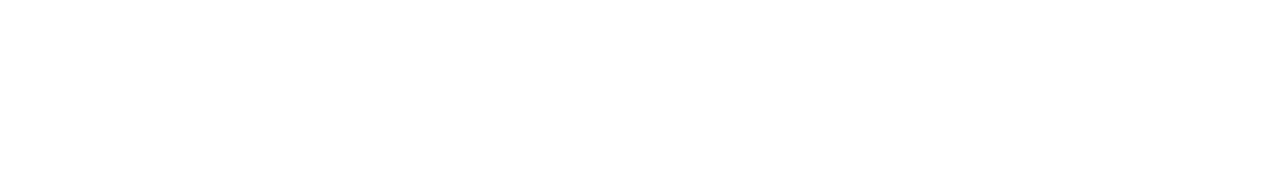
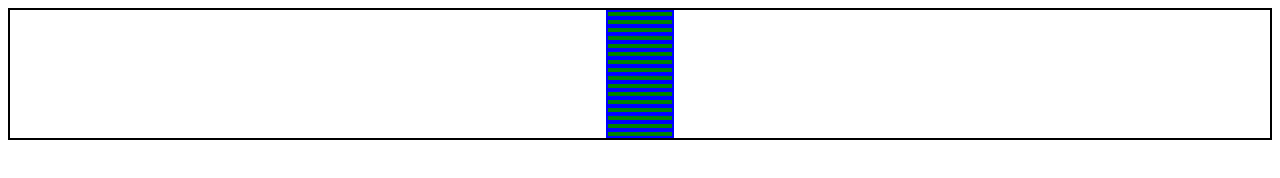
Before and after one commit to Jinrei97/Etch-a-Sketch, a plain HTML site: page index.html in a window 1280 px wide. Drawn offline with Linux system fonts and the light colour scheme.

Commit message:
Creata funzione "createGrid" per creare una griglia con un numero a scelta di righe e colonne

```diff
--- a/index.html
+++ b/index.html
@@ -8,6 +8,6 @@
 </head>
 <body>
     <script src="script.js" defer></script>
-
+    <div class="container"></div>
 </body>
 </html>
--- a/script.js
+++ b/script.js
@@ -0,0 +1,18 @@
+const ROWS = 16;
+const COLS = 16
+
+function createGrid(rows, cols) {
+    const container = document.querySelector(".container");
+    for (let i = 0; i < rows; i++) {
+        const row = document.createElement("div");
+        row.classList.toggle("row");
+        for (let j = 0; j < cols; j++) {
+            const pixel = document.createElement("div");
+            pixel.classList.toggle("pixel");
+            row.appendChild(pixel);
+        }
+        container.appendChild(row);
+    }
+}
+
+createGrid(ROWS, COLS);
--- a/style.css
+++ b/style.css
@@ -0,0 +1,16 @@
+.container {
+    display: flex;
+    flex-direction: column;
+    align-items: center;
+    border: 2px solid black;
+}
+
+.row {
+    display: flex;
+    border: 2px solid blue;
+}
+
+.pixel {
+    flex: 1;
+    border: 2px solid green;
+}
```
